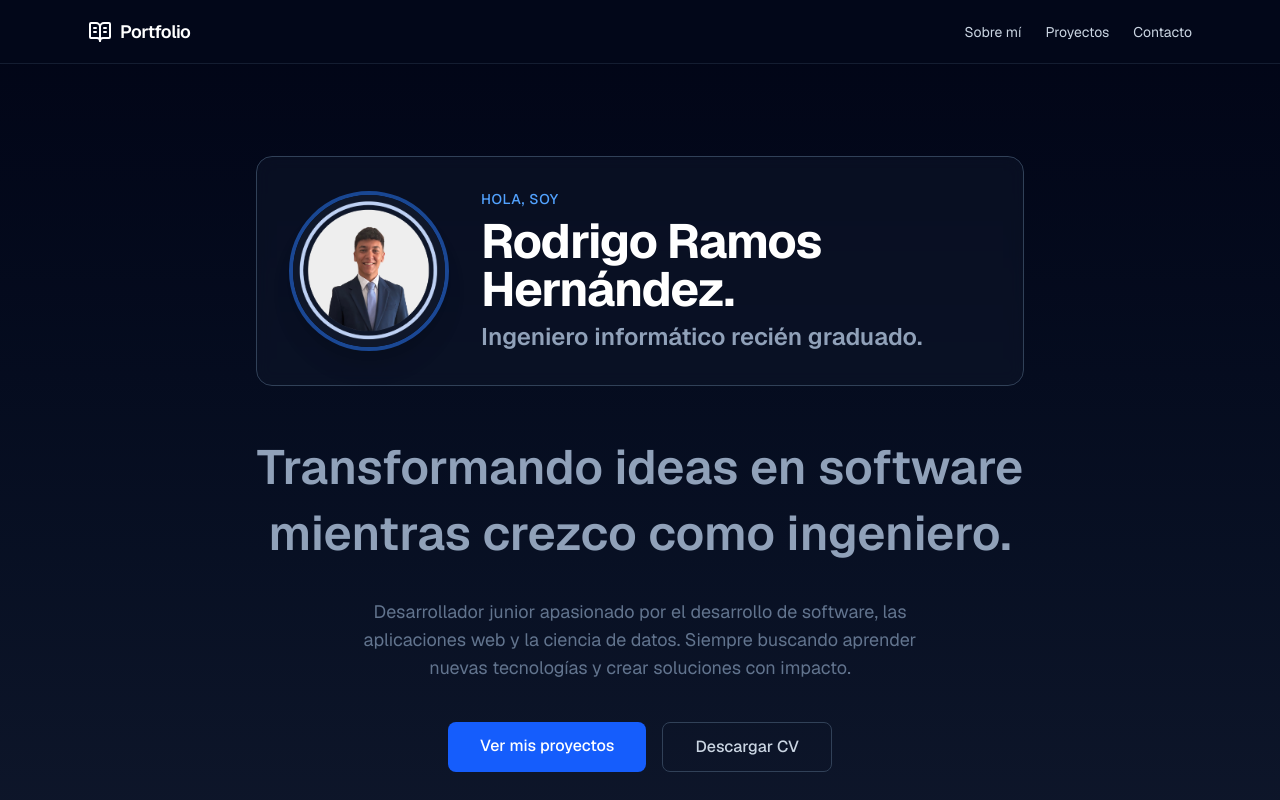
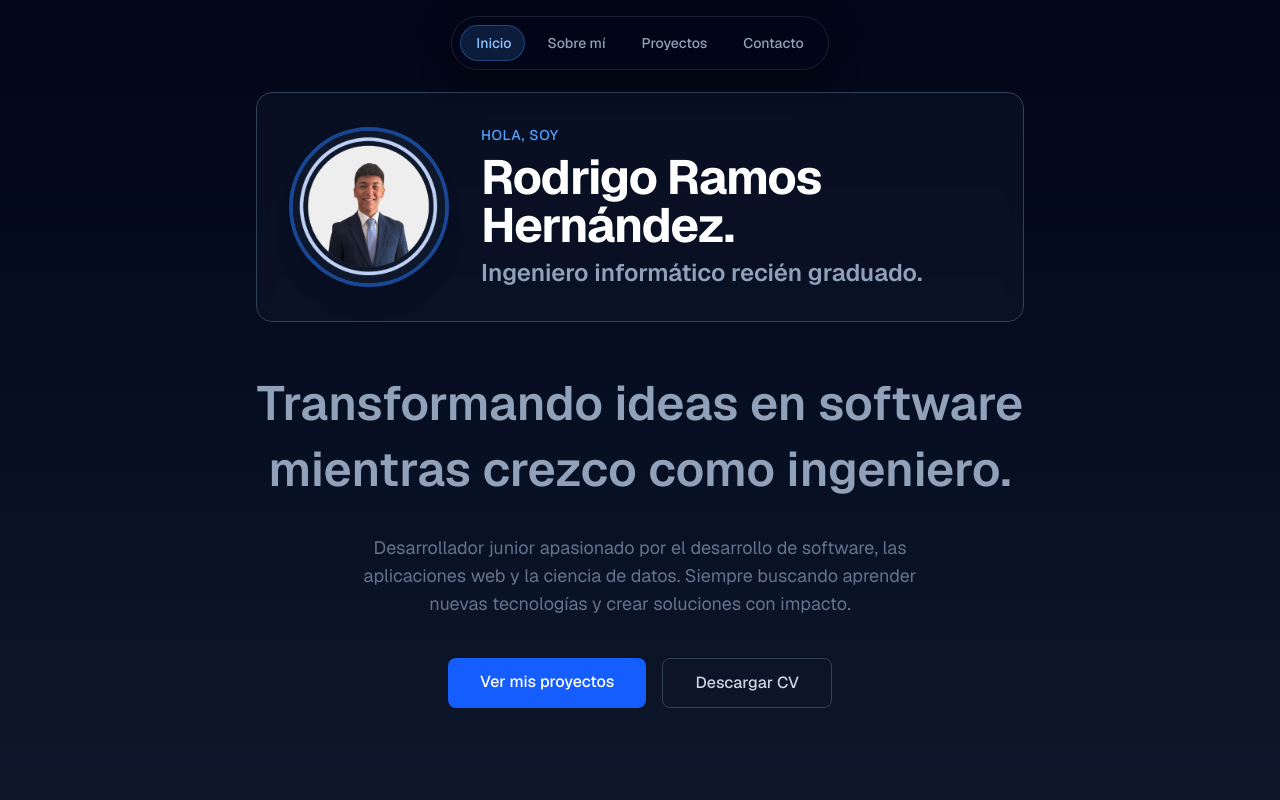
Before and after one commit to Rodriramos/Portfolio-Website, a React (Vite) app: page / in a window 1280 px wide. Shown: the top 800 px of the page. Built offline with nearby package versions, Linux system fonts and the light colour scheme.

Commit message:
Update dependencies and refactor components: replace Hero with Home, enhance Navbar functionality, and upgrade @vitejs/plugin-react to version 5.2.0.

```diff
--- a/package.json
+++ b/package.json
@@ -20,7 +20,7 @@
     "@types/node": "^24.10.1",
     "@types/react": "^19.2.5",
     "@types/react-dom": "^19.2.3",
-    "@vitejs/plugin-react": "^5.1.1",
+    "@vitejs/plugin-react": "^5.2.0",
     "eslint": "^9.39.1",
     "eslint-plugin-react-hooks": "^7.0.1",
     "eslint-plugin-react-refresh": "^0.4.24",
--- a/src/App.tsx
+++ b/src/App.tsx
@@ -1,9 +1,9 @@
 import Navbar from "./components/Navbar"
-import Hero from "./components/Hero"
 import About from "./components/About"
 import Projects from "./components/Projects"
 import Contact from "./components/Contact"
 import Footer from "./components/Footer"
+import Home from "./components/Home"
 
 function App() {
 
@@ -12,7 +12,7 @@ function App() {
       <Navbar />
 
       <main>
-        <Hero />
+        <Home />
 
         <About />
         <Projects />
--- a/src/components/Hero.jsx
+++ b/src/components/Home.jsx
@@ -1,8 +1,8 @@
 import React from 'react';
 
-const Hero = () => {
+const Home = () => {
   return (
-    <section className="min-h-screen flex flex-col justify-center items-center text-center px-4 sm:px-6 py-16 bg-linear-to-b from-slate-950 to-slate-900 text-white">
+    <section id="home" className="min-h-screen flex flex-col justify-center items-center text-center px-4 sm:px-6 py-16 bg-linear-to-b from-slate-950 to-slate-900 text-white">
       <div className="w-full max-w-3xl">
 
         {/* Tarjeta de perfil */}
@@ -62,4 +62,4 @@ const Hero = () => {
   );
 };
 
-export default Hero;
+export default Home;
--- a/src/components/Navbar.jsx
+++ b/src/components/Navbar.jsx
@@ -1,55 +1,103 @@
-import { useState } from "react";
+import { useState, useEffect, useRef, useCallback } from "react";
+
+const LINKS = [
+  { id: "home", label: "Inicio" },
+  { id: "about", label: "Sobre mí" },
+  { id: "projects", label: "Proyectos" },
+  { id: "contact", label: "Contacto" },
+];
 
 const Navbar = () => {
   const [menuOpen, setMenuOpen] = useState(false);
+  const [active, setActive] = useState("home");
+  const linkRefs = useRef({});
+  const [indicator, setIndicator] = useState({ left: 0, width: 0, opacity: 0 });
+
+  // Mide la posición del link activo para mover el indicador
+  const moveIndicator = useCallback((id) => {
+    const el = linkRefs.current[id];
+    if (el) {
+      setIndicator({ left: el.offsetLeft, width: el.offsetWidth, opacity: 1 });
+    }
+  }, []);
+
+  useEffect(() => {
+    moveIndicator(active);
+  }, [active, moveIndicator]);
+
+  // Detecta qué sección está en pantalla
+  useEffect(() => {
+    const sections = LINKS.map((l) => document.getElementById(l.id)).filter(Boolean);
+    if (sections.length === 0) return;
+
+    const observer = new IntersectionObserver(
+      (entries) => {
+        const visible = entries
+          .filter((e) => e.isIntersecting)
+          .sort((a, b) => b.intersectionRatio - a.intersectionRatio);
+        if (visible[0]) setActive(visible[0].target.id);
+      },
+      { rootMargin: "-40% 0px -50% 0px", threshold: [0, 0.25, 0.5, 0.75, 1] }
+    );
+
+    sections.forEach((s) => observer.observe(s));
+    return () => observer.disconnect();
+  }, []);
+
+  const handleClick = (id) => {
+    setActive(id);
+    setMenuOpen(false);
+  };
 
   return (
-    <header className="h-16 sticky top-0 z-50 border-b border-slate-800/70 bg-slate-950/90 backdrop-blur">
-      <nav className="h-full mx-auto flex max-w-6xl items-center justify-between px-6 py-4">
+    <header className="fixed top-0 inset-x-0 z-50 flex justify-center px-4 pt-4">
+      {/* Píldora centrada — desktop */}
+      <nav
+        className="hidden md:flex relative items-center gap-1 rounded-full border border-white/10
+                   bg-slate-950/80 px-2 py-2 shadow-[0_8px_30px_rgb(0,0,0,0.5)] backdrop-blur-xl"
+      >
+        {/* Indicador deslizante */}
+        <span
+          className="absolute top-2 h-[calc(100%-1rem)] rounded-full bg-blue-400/15 border border-blue-400/30 transition-all duration-300 ease-out"
+          style={{ left: indicator.left, width: indicator.width, opacity: indicator.opacity }}
+        />
 
-        {/* Logo */}
-        <a href="#home" className="flex items-center gap-2 text-white">
-          <svg
-            xmlns="http://www.w3.org/2000/svg"
-            width="24"
-            height="24"
-            viewBox="0 0 24 24"
-            fill="none"
-            stroke="currentColor"
-            strokeWidth="2"
-            strokeLinecap="round"
-            strokeLinejoin="round"
+        {LINKS.map((link) => (
+          <a
+            key={link.id}
+            ref={(el) => (linkRefs.current[link.id] = el)}
+            href={`#${link.id}`}
+            onClick={() => handleClick(link.id)}
+            className={`relative z-10 rounded-full px-4 py-2 text-sm font-medium transition-colors duration-200 ${
+              active === link.id
+                ? "text-blue-300"
+                : "text-slate-400 hover:text-white"
+            }`}
           >
-            <path d="M12 7v14" /><path d="M16 12h2" /><path d="M16 8h2" />
-            <path d="M3 18a1 1 0 0 1-1-1V4a1 1 0 0 1 1-1h5a4 4 0 0 1 4 4 4 4 0 0 1 4-4h5a1 1 0 0 1 1 1v13a1 1 0 0 1-1 1h-6a3 3 0 0 0-3 3 3 3 0 0 0-3-3z" />
-            <path d="M6 12h2" /><path d="M6 8h2" />
-          </svg>
-          <span className="text-lg font-semibold tracking-tight">Portfolio</span>
+            {link.label}
           </a>
+        ))}
+      </nav>
 
-        {/* Links — solo visibles en md+ */}
-        <div className="hidden md:flex items-center gap-6 text-sm text-slate-300">
-          <a href="#about" className="hover:text-white transition-colors">Sobre mí</a>
-          <a href="#projects" className="hover:text-white transition-colors">Proyectos</a>
-          <a href="#contact" className="hover:text-white transition-colors">Contacto</a>
-        </div>
-
-        {/* Botón hamburguesa — solo visible en móvil */}
+      {/* Versión móvil */}
+      <div className="md:hidden w-full max-w-sm">
+        <div className="flex items-center justify-between rounded-full border border-white/10 bg-slate-950/80 px-4 py-2.5 shadow-[0_8px_30px_rgb(0,0,0,0.5)] backdrop-blur-xl">
+          <span className="text-sm font-semibold text-blue-300">
+            {LINKS.find((l) => l.id === active)?.label}
+          </span>
           <button
-          className="md:hidden text-slate-300 hover:text-white transition-colors"
             onClick={() => setMenuOpen(!menuOpen)}
             aria-label="Toggle menu"
+            className="text-slate-300 hover:text-white transition-colors"
           >
             {menuOpen ? (
-            // Icono X
-            <svg xmlns="http://www.w3.org/2000/svg" width="24" height="24" fill="none"
+              <svg xmlns="http://www.w3.org/2000/svg" width="20" height="20" fill="none"
                 stroke="currentColor" strokeWidth="2" strokeLinecap="round" strokeLinejoin="round">
                 <line x1="18" y1="6" x2="6" y2="18" />
                 <line x1="6" y1="6" x2="18" y2="18" />
               </svg>
             ) : (
-            // Icono hamburguesa
-            <svg xmlns="http://www.w3.org/2000/svg" width="24" height="24" fill="none"
+              <svg xmlns="http://www.w3.org/2000/svg" width="20" height="20" fill="none"
                 stroke="currentColor" strokeWidth="2" strokeLinecap="round" strokeLinejoin="round">
                 <line x1="3" y1="6" x2="21" y2="6" />
                 <line x1="3" y1="12" x2="21" y2="12" />
@@ -57,16 +105,27 @@ const Navbar = () => {
               </svg>
             )}
           </button>
-      </nav>
+        </div>
 
-      {/* Menú móvil desplegable */}
         {menuOpen && (
-        <div className="md:hidden border-t border-slate-800/70 bg-slate-950/95 backdrop-blur px-6 py-4 flex flex-col gap-4 text-sm text-slate-300">
-          <a href="#about" className="hover:text-white transition-colors" onClick={() => setMenuOpen(false)}>Sobre mí</a>
-          <a href="#projects" className="hover:text-white transition-colors" onClick={() => setMenuOpen(false)}>Proyectos</a>
-          <a href="#contact" className="hover:text-white transition-colors" onClick={() => setMenuOpen(false)}>Contacto</a>
+          <div className="mt-2 flex flex-col gap-1 rounded-2xl border border-white/10 bg-slate-950/90 p-2 shadow-[0_8px_30px_rgb(0,0,0,0.5)] backdrop-blur-xl">
+            {LINKS.map((link) => (
+              <a
+                key={link.id}
+                href={`#${link.id}`}
+                onClick={() => handleClick(link.id)}
+                className={`rounded-full px-4 py-2 text-sm font-medium transition-colors ${
+                  active === link.id
+                    ? "bg-blue-400/15 text-blue-300"
+                    : "text-slate-400 hover:text-white"
+                }`}
+              >
+                {link.label}
+              </a>
+            ))}
           </div>
         )}
+      </div>
     </header>
   );
 };
```
Also changed, not shown: 1 other file (tests, documents, lock files or other folders). Lines whose indentation alone changed are shown as unchanged.
